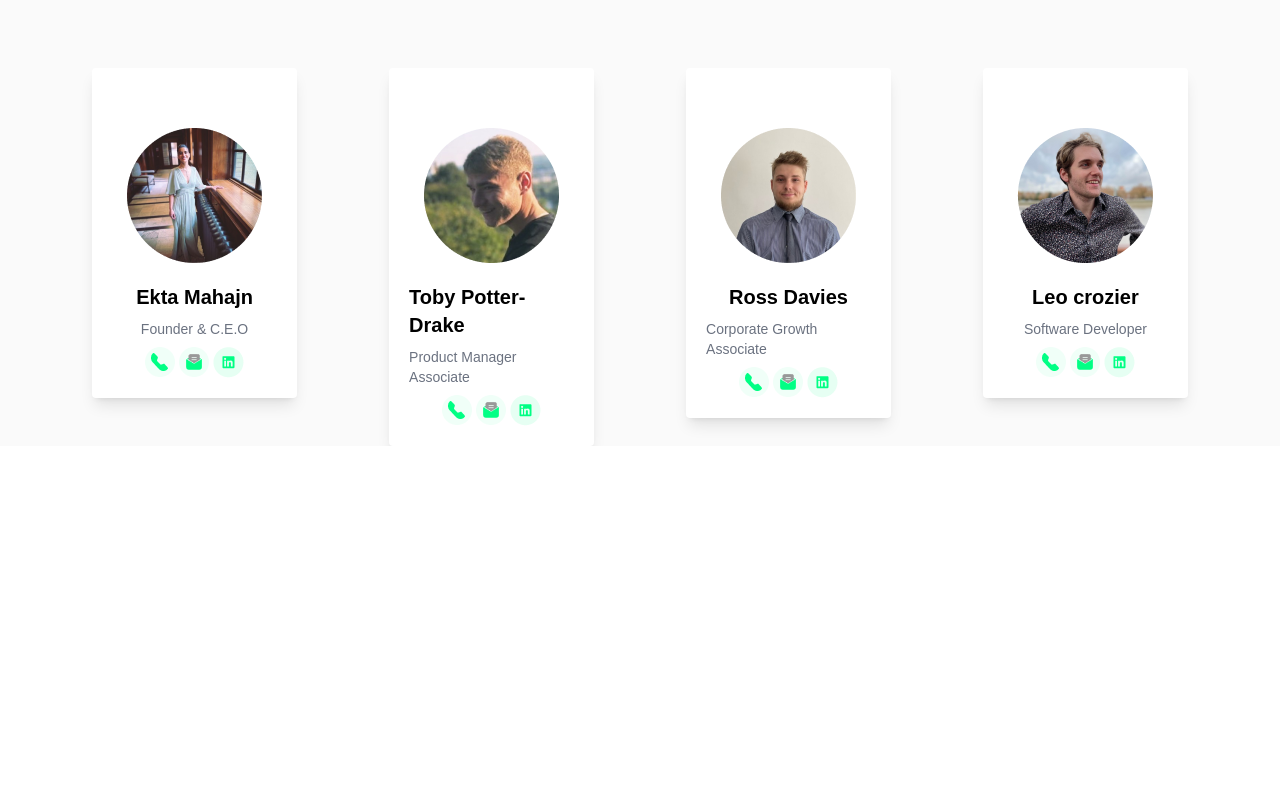
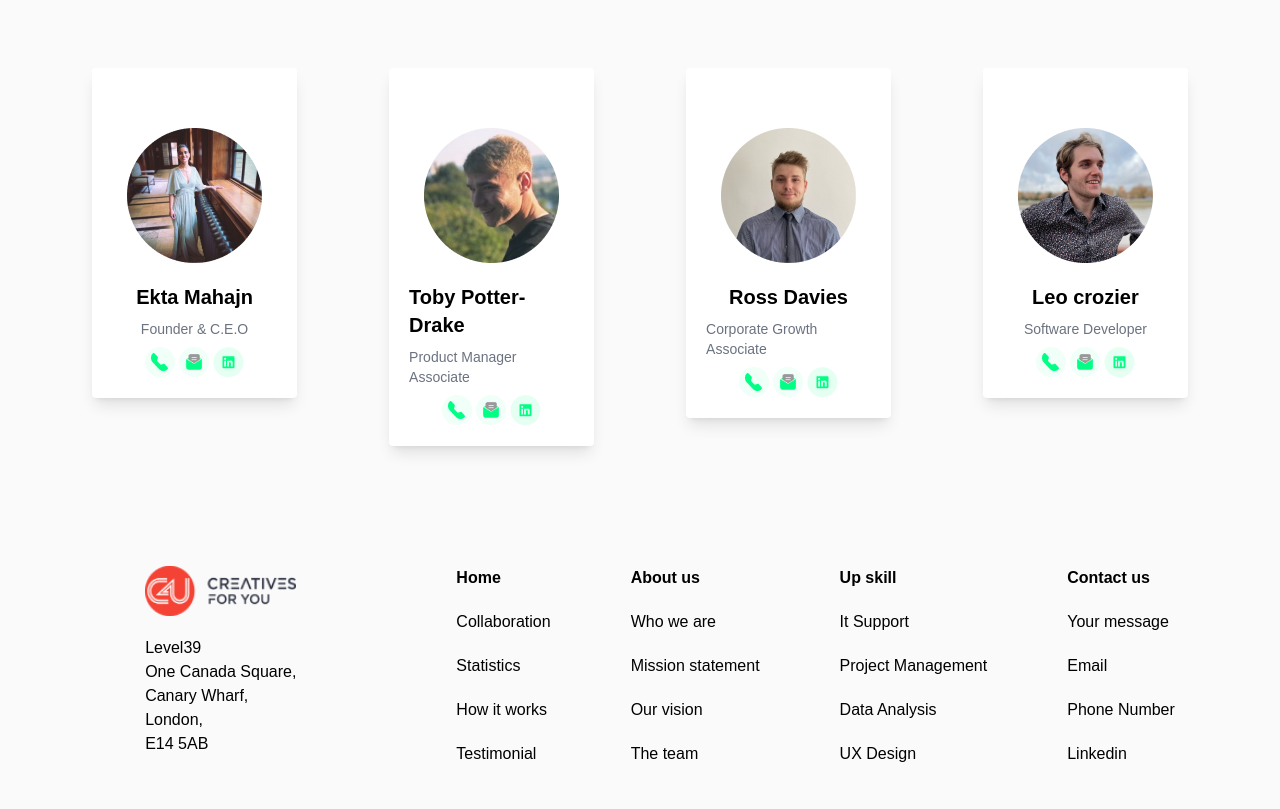
Before and after one commit to Jerome-Mondol/TailwindOrBootstrapAssignment, a website built with Vite: page index.html in a window 1280 px wide. Shown: the part 2946-3755 px from the top of the page. Before the commit the page ends 3392 px from the top, so only its background shows below. Built offline with nearby package versions, Linux system fonts and the light colour scheme; files whose address does not match are found by name.

Commit message:
footer done

```diff
--- a/index.html
+++ b/index.html
@@ -191,6 +191,44 @@
             </div>
         </div>
        </div>
+       <!-- Footer -->
+        <div class="footer flex flex-row container justify-center items-top gap-10 my-20">
+            <div class="col flex flex-col gap-5 my-10 ml-10 mr-20">
+                <img src="./img/Logo.png" alt="">
+                <span>Level39 <br>
+                    One Canada Square, <br>
+                    Canary Wharf, <br>
+                    London, <br>
+                    E14 5AB</span>
+            </div>
+            <div class="col flex flex-col gap-5 my-10 ml-10">
+                <a href="#" class="font-semibold">Home</a>
+                <a href="#">Collaboration</a>
+                <a href="#">Statistics</a>
+                <a href="#">How it works</a>
+                <a href="#">Testimonial</a>
+            </div>
+            <div class="col flex flex-col gap-5 my-10 ml-10">
+                <a href="#" class="font-semibold">About us</a>
+                <a href="#">Who we are</a>
+                <a href="#">Mission statement</a>
+                <a href="#">Our vision</a>
+                <a href="#">The team</a>
+            </div>
+            <div class="col flex flex-col gap-5 my-10 ml-10">
+                <a href="#" class="font-semibold">Up skill</a>
+                <a href="#">It Support</a>
+                <a href="#">Project Management</a>
+                <a href="#">Data Analysis</a>
+                <a href="#">UX Design</a>
+            </div>
+            <div class="col flex flex-col gap-5 my-10 ml-10">
+                <a href="#" class="font-semibold">Contact us</a>
+                <a href="#">Your message</a>
+                <a href="#">Email</a>
+                <a href="#">Phone Number</a>
+                <a href="#">Linkedin</a>
+            </div>
     </div>
   </body>
 </html>
```
